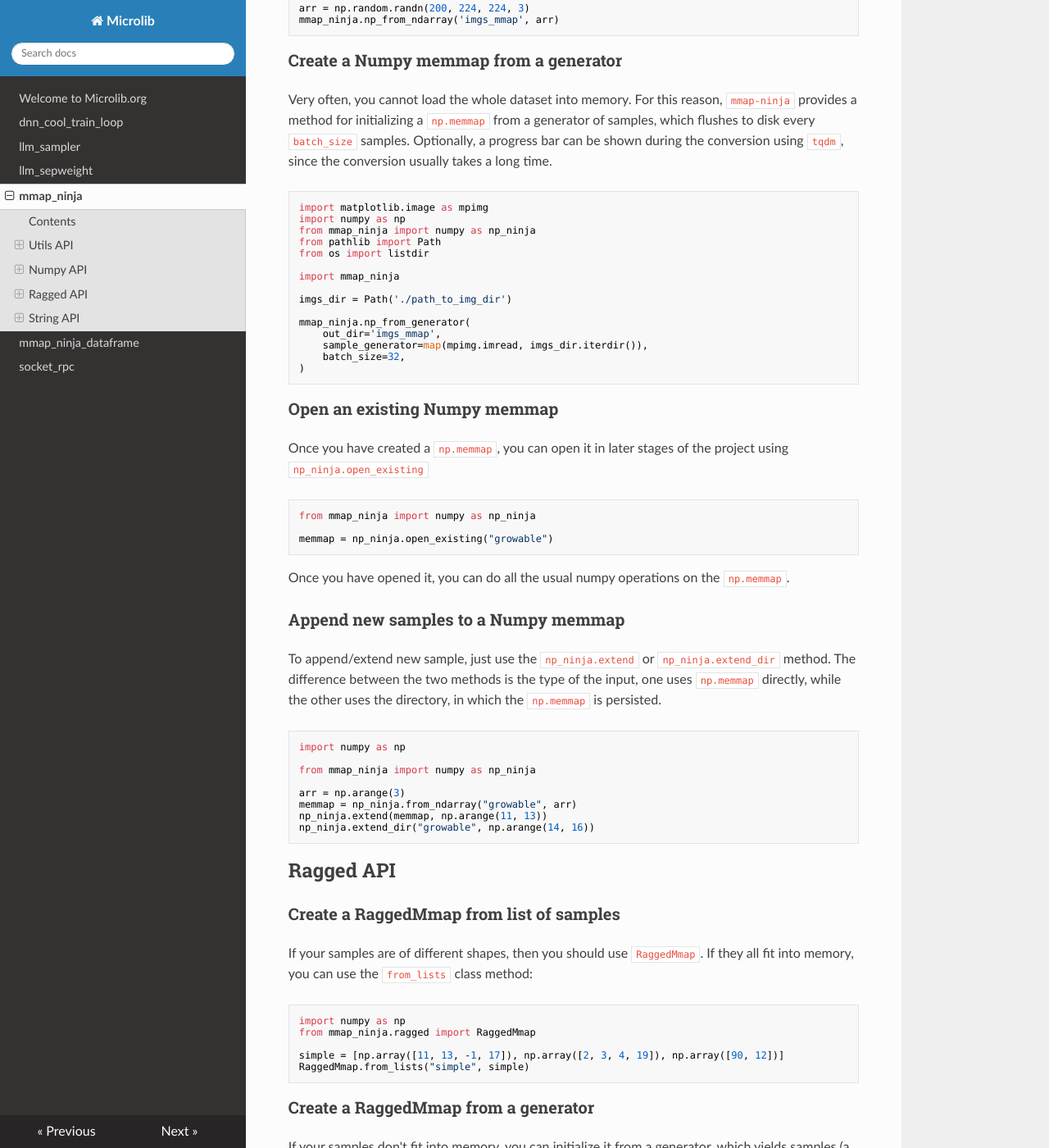
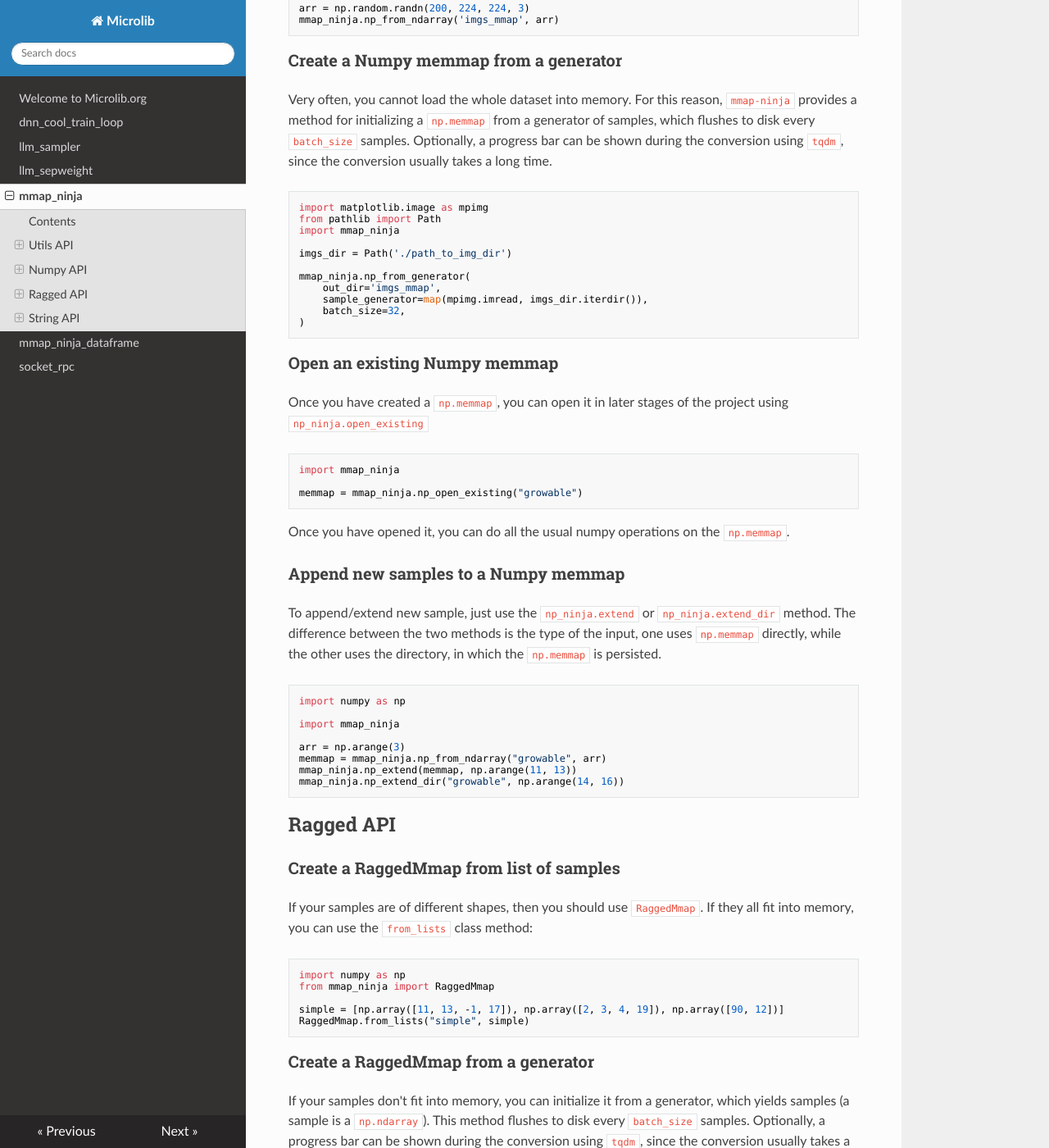
Before and after one commit to microlib-org/site, an MkDocs documentation site: the page built from docs/mmap_ninja.md, in a window 1280 px wide and 1400 px high, scrolled down 1682 px. Shown: the whole window at 82% size. Built offline with MkDocs 1.6.1, drawn with Linux system fonts in a browser that asks for light colours; nearby versions of some CDN libraries; some of the changed text lies outside the part shown.

Commit message:
Use Short API in Microlib docs.

````diff
--- a/docs/mmap_ninja.md
+++ b/docs/mmap_ninja.md
@@ -92,11 +92,7 @@ during the conversion using `tqdm`, since the conversion usually takes a long ti
 
 ```python
 import matplotlib.image as mpimg
-import numpy as np
-from mmap_ninja import numpy as np_ninja
 from pathlib import Path
-from os import listdir
-
 import mmap_ninja
 
 imgs_dir = Path('./path_to_img_dir')
@@ -114,9 +110,9 @@ Once you have created a `np.memmap`, you can open it
 in later stages of the project using `np_ninja.open_existing`
 
 ```python
-from mmap_ninja import numpy as np_ninja
+import mmap_ninja
 
-memmap = np_ninja.open_existing("growable")
+memmap = mmap_ninja.np_open_existing("growable")
 ```
 
 Once you have opened it, you can do all the usual numpy operations
@@ -132,12 +128,12 @@ uses the directory, in which the `np.memmap` is persisted.
 ```python
 import numpy as np
 
-from mmap_ninja import numpy as np_ninja
+import mmap_ninja
 
 arr = np.arange(3)
-memmap = np_ninja.from_ndarray("growable", arr)
-np_ninja.extend(memmap, np.arange(11, 13))
-np_ninja.extend_dir("growable", np.arange(14, 16))
+memmap = mmap_ninja.np_from_ndarray("growable", arr)
+mmap_ninja.np_extend(memmap, np.arange(11, 13))
+mmap_ninja.np_extend_dir("growable", np.arange(14, 16))
 ```
 
 ## Ragged API
@@ -150,7 +146,7 @@ If your samples are of different shapes, then you should use
 
 ```python
 import numpy as np
-from mmap_ninja.ragged import RaggedMmap
+from mmap_ninja import RaggedMmap
 
 simple = [np.array([11, 13, -1, 17]), np.array([2, 3, 4, 19]), np.array([90, 12])]
 RaggedMmap.from_lists("simple", simple)
@@ -165,7 +161,7 @@ during the conversion using `tqdm`, since the conversion usually takes a long ti
 
 ```python
 import matplotlib.pyplot as plt
-from mmap_ninja.ragged import RaggedMmap
+from mmap_ninja import RaggedMmap
 from pathlib import Path
 
 img_path = Path('<PATH TO IMAGE DATASET>')
@@ -184,7 +180,7 @@ constructor:
 
 ```python
 import numpy as np
-from mmap_ninja.ragged import RaggedMmap
+from mmap_ninja import RaggedMmap
 
 images = RaggedMmap('val_images')
 assert isinstance(np.ndarray, images[4])
@@ -198,7 +194,7 @@ to every sample after `__getitem__`.
 ```python
 import numpy as np
 import torch
-from mmap_ninja.ragged import RaggedMmap
+from mmap_ninja import RaggedMmap
 
 images = RaggedMmap('val_images', wrapper_fn=torch.tensor)
 assert isinstance(torch.Tensor, images[4])
@@ -211,7 +207,7 @@ you can pass `copy_before_wrapper_fn=False` when initializing the object.
 ```python
 import numpy as np
 import torch
-from mmap_ninja.ragged import RaggedMmap
+from mmap_ninja import RaggedMmap
 
 images = RaggedMmap('val_images', wrapper_fn=torch.tensor, copy_before_wrapper_fn=False)
 assert isinstance(torch.Tensor, images[4])
@@ -225,7 +221,7 @@ To append multiple samples, use `RaggedMmap.extend`.
 
 ```python
 import numpy as np
-from mmap_ninja.ragged import RaggedMmap
+from mmap_ninja import RaggedMmap
 
 mmap = RaggedMmap('samples')
 new_samples = [np.array([123, -1]), np.array([-1, 0, 123, 92, 12])]
@@ -255,8 +251,7 @@ flushing every `batch_size` samples to disk, and optionally, a progress bar can
 (`verbose=True`) during the conversion using `tqdm`, since the conversion usually takes a long time.
 
 ```python
-from pathlib import Path
-from mmap_ninja.string import StringsMmap
+from mmap_ninja import StringsMmap
 
 def generate_strs(n):
     for i in range(n):
````
Also changed, not shown: other parts of docs/mmap_ninja.md (+3 -3 lines).
